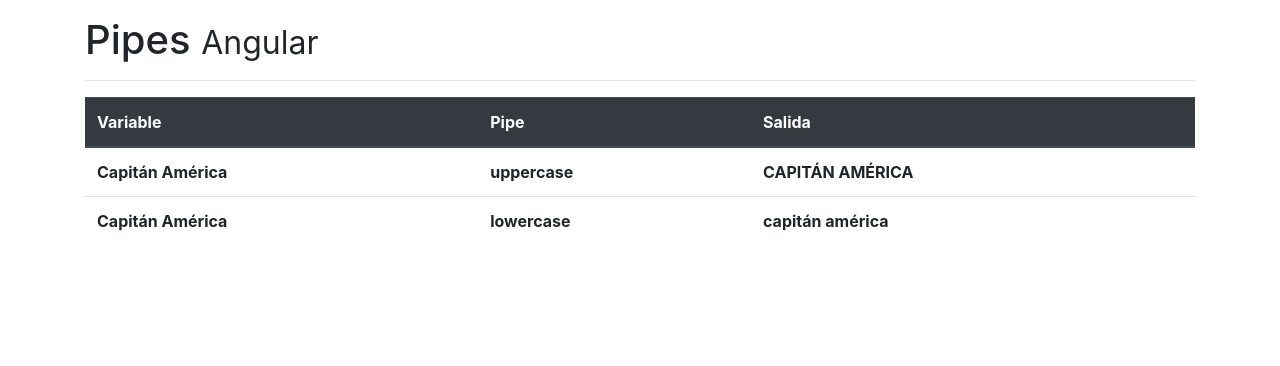
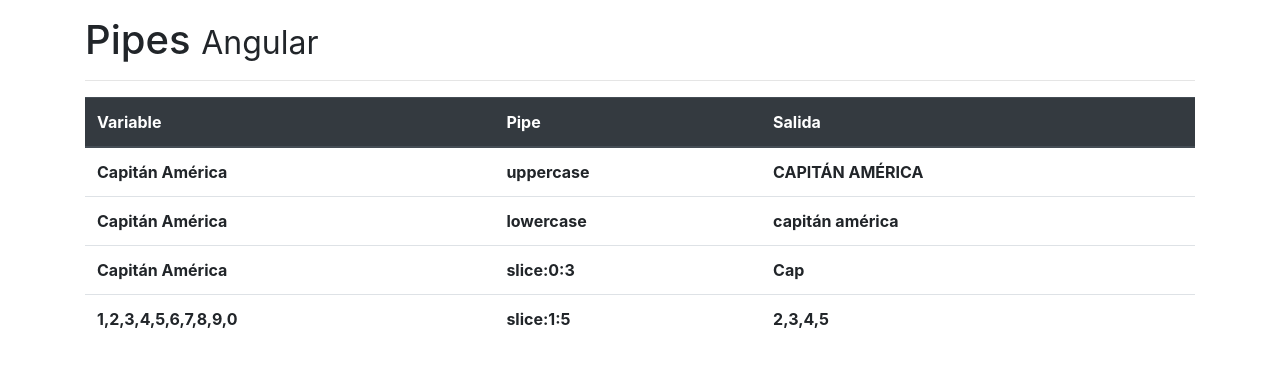
Before and after one commit to Fhranko/pipes-proyect-angular, an Angular app: page / in a window 1280 px wide. Shown: the top 366 px of the page. Built offline with nearby package versions, Linux system fonts and the light colour scheme.

Commit message:
Slice Pipe

```diff
--- a/src/app/app.component.html
+++ b/src/app/app.component.html
@@ -22,7 +22,17 @@
           <th>lowercase</th>
           <th>{{nombre | lowercase}}</th>
         </tr>
+        <tr>
+          <th>{{nombre}}</th>
+          <th>slice:0:3</th>
+          <th>{{nombre | slice:0:3}}</th>
+        </tr><tr>
+          <th>{{arreglo}}</th>
+          <th>slice:1:5</th>
+          <th>{{arreglo | slice:1:5}}</th>
+        </tr>
       </tbody>
+
     </table>
   </div>
 </div>
--- a/src/app/app.component.ts
+++ b/src/app/app.component.ts
@@ -7,4 +7,5 @@
 })
 export class AppComponent {
 	nombre: string = 'Capitán América';
+	arreglo = [ 1, 2, 3, 4, 5, 6, 7, 8, 9, 0 ];
 }
```
Also changed, not shown: 1 other file (tests, documents, lock files or other folders).
